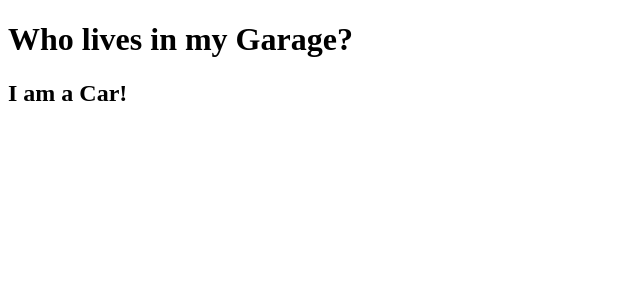
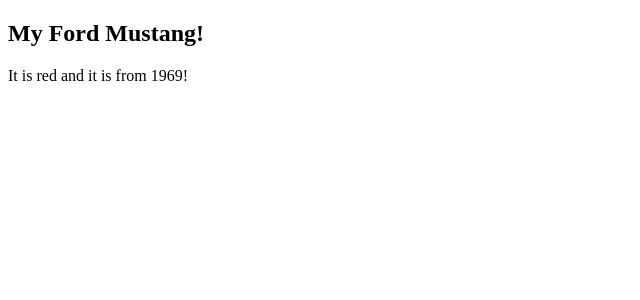
Before and after one commit to iLanceArea/MOBPROG-IT252-react-w3schools, a React (Vite) app in the folder my-react-app/: page / in a window 1280 px wide. Shown: the top 300 px of the page, without its empty margins (0-640 px from the left). Built offline with nearby package versions, Linux system fonts and the light colour scheme.

Commit message:
W3Schools Props C1

```diff
--- a/my-react-app/src/main.jsx
+++ b/my-react-app/src/main.jsx
@@ -1,20 +1,21 @@
 import { createRoot } from 'react-dom/client'
 
-function Car() {
-  return (
-    <h2>I am a Car!</h2>
-  );
-}
-
-function Garage() {
+function Car(props) {
   return (
     <>
-      <h1>Who lives in my Garage?</h1>
-      <Car />
+      <h2>My {props.carinfo.name} {props.carinfo.model}!</h2>
+      <p>It is {props.carinfo.color} and it is from {props.carinfo.year}!</p>
     </>
   );
 }
 
+const carInfo = {
+  name: "Ford",
+  model: "Mustang",
+  color: "red",
+  year: 1969
+};
+
 createRoot(document.getElementById('root')).render(
-  <Garage />
+  <Car carinfo={carInfo} />
 );
```
